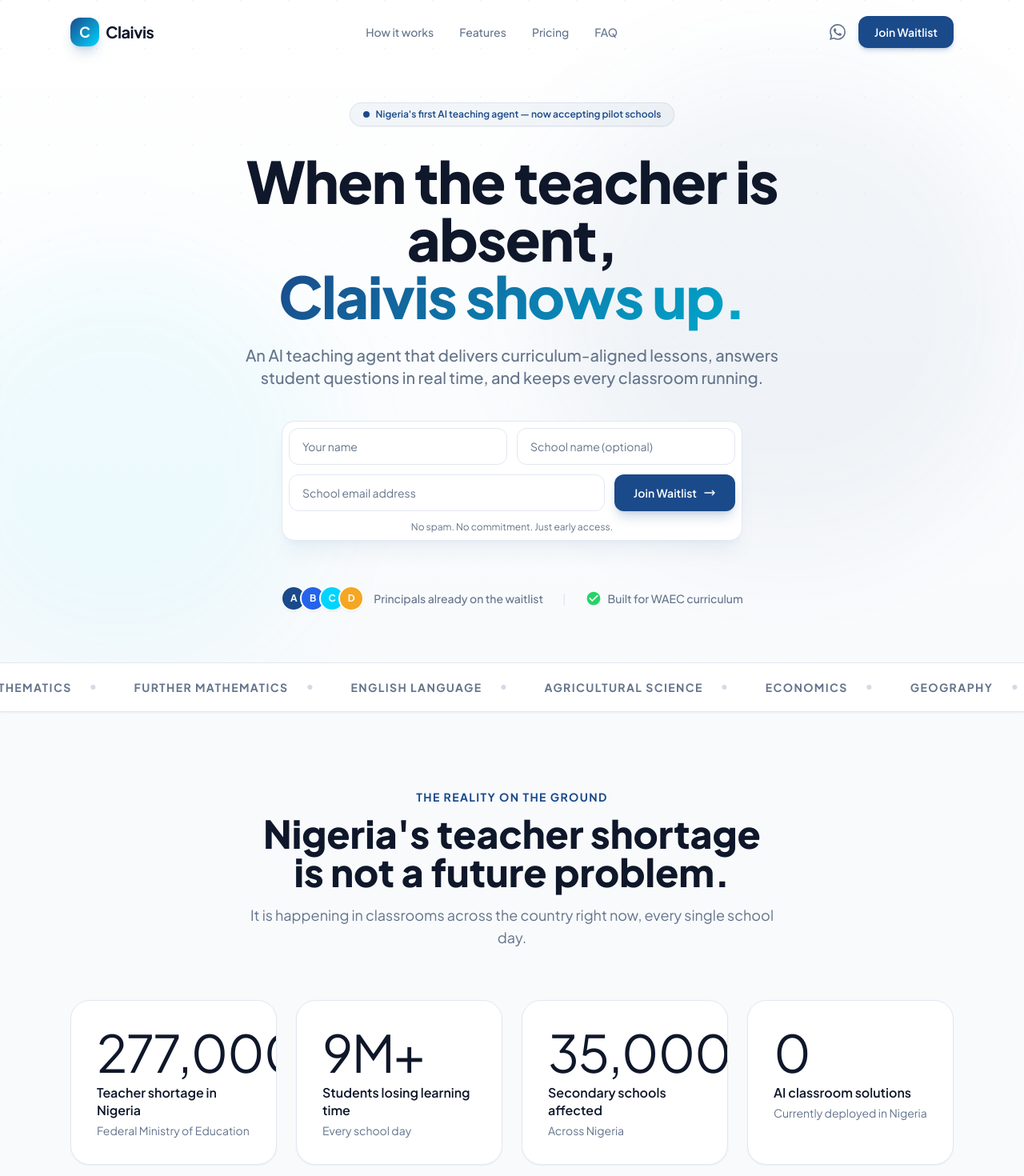
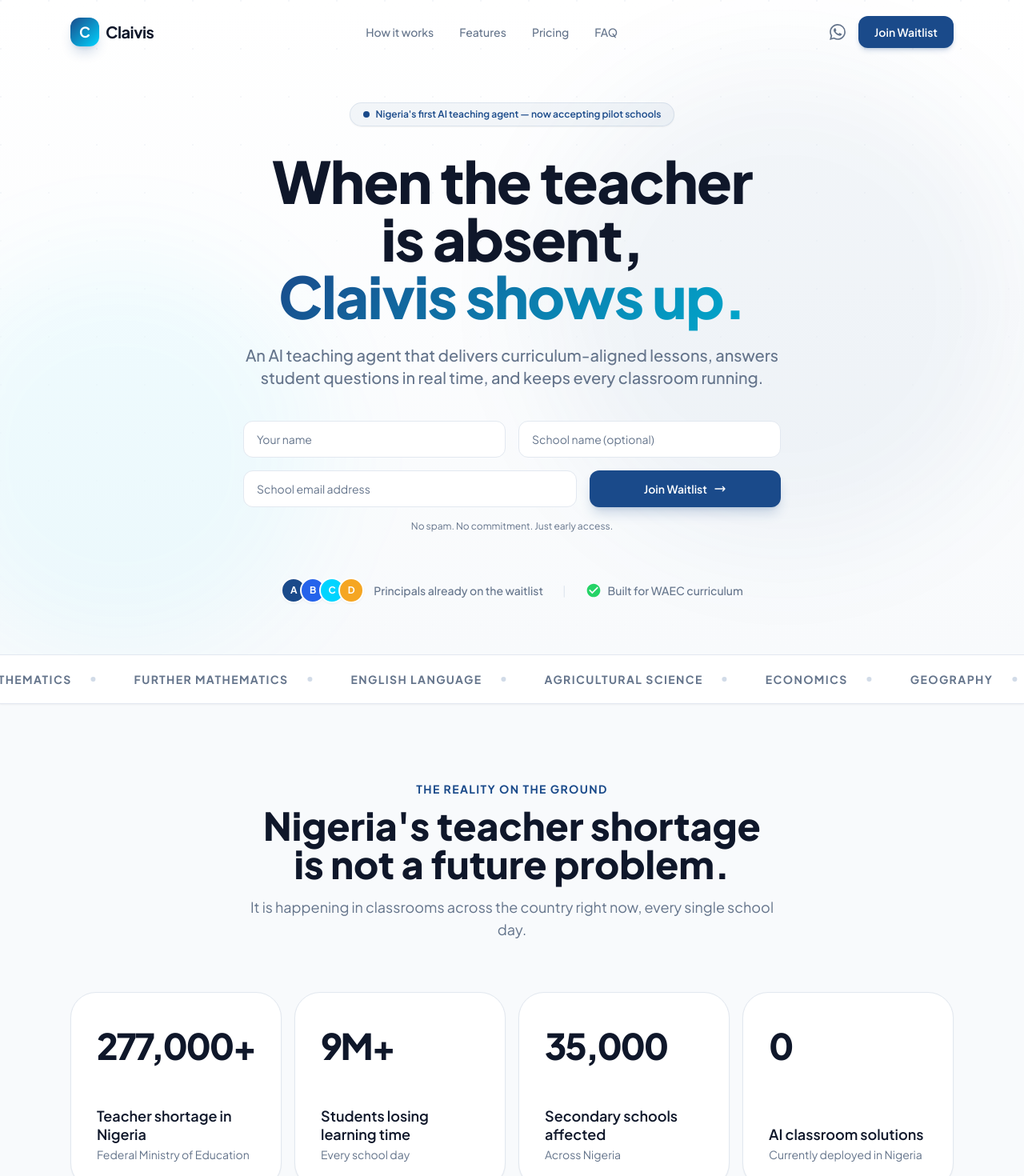
Before and after one commit to claivis-org/claivis-landing, a Next.js app: page / in a window 1280 px wide. Shown: the top 1470 px of the page at 80% size. Built offline with nearby package versions, Linux system fonts and the light colour scheme.

Commit message:
feat: adjust hero headline and remove white background card on the waitlist form

```diff
--- a/app/page.tsx
+++ b/app/page.tsx
@@ -78,14 +78,14 @@
   }
 
   return (
-    <form onSubmit={handleSubmit} className={`space-y-3 ${variant === 'inline' ? 'max-w-lg mx-auto' : ''}`}>
-      <div className="grid grid-cols-1 sm:grid-cols-2 gap-3">
+    <form onSubmit={handleSubmit} className={`space-y-4 ${variant === 'inline' ? 'max-w-lg mx-auto' : ''}`}>
+      <div className="flex flex-col md:flex-row gap-4">
         <input
           type="text"
           placeholder="Your name"
           value={name}
           onChange={e => setName(e.target.value)}
-          className={`input-glow w-full rounded-xl px-4 py-3 text-sm transition-colors ${isFooter ? 'bg-navy-mid border border-white/10 text-white placeholder-white/30 focus:border-accent' : 'bg-surface border border-border text-text-main placeholder-text-muted focus:border-blue'}`}
+          className={`input-glow flex-1 rounded-xl px-4 py-3 text-sm transition-colors ${isFooter ? 'bg-navy-mid border border-white/10 text-white placeholder-white/30 focus:border-accent' : 'bg-surface border border-border text-text-main placeholder-text-muted focus:border-blue'}`}
           required
         />
         <input
@@ -93,22 +93,22 @@
           placeholder="School name (optional)"
           value={school}
           onChange={e => setSchool(e.target.value)}
-          className={`input-glow w-full rounded-xl px-4 py-3 text-sm transition-colors ${isFooter ? 'bg-navy-mid border border-white/10 text-white placeholder-white/30 focus:border-accent' : 'bg-surface border border-border text-text-main placeholder-text-muted focus:border-blue'}`}
+          className={`input-glow flex-1 rounded-xl px-4 py-3 text-sm transition-colors ${isFooter ? 'bg-navy-mid border border-white/10 text-white placeholder-white/30 focus:border-accent' : 'bg-surface border border-border text-text-main placeholder-text-muted focus:border-blue'}`}
         />
       </div>
-      <div className="flex flex-col sm:flex-row gap-3">
+      <div className="flex flex-col md:flex-row gap-4">
         <input
           type="email"
           placeholder="School email address"
           value={email}
           onChange={e => setEmail(e.target.value)}
-          className={`input-glow flex-1 rounded-xl px-4 py-3 text-sm transition-colors ${isFooter ? 'bg-navy-mid border border-white/10 text-white placeholder-white/30 focus:border-accent' : 'bg-surface border border-border text-text-main placeholder-text-muted focus:border-blue'}`}
+          className={`input-glow flex-[2] rounded-xl px-4 py-3 text-sm transition-colors ${isFooter ? 'bg-navy-mid border border-white/10 text-white placeholder-white/30 focus:border-accent' : 'bg-surface border border-border text-text-main placeholder-text-muted focus:border-blue'}`}
           required
         />
         <button
           type="submit"
           disabled={state === 'loading'}
-          className={`btn-primary flex-shrink-0 font-semibold text-sm px-6 py-3 rounded-xl transition-all flex items-center justify-center gap-2 disabled:opacity-60 disabled:cursor-not-allowed ${isFooter ? 'bg-accent text-navy hover:bg-white' : 'bg-blue text-white hover:bg-blue/90 shadow-lg shadow-blue/20 hover:shadow-blue/30'}`}
+          className={`btn-primary flex-1 font-semibold text-sm px-6 py-3 rounded-xl transition-all flex items-center justify-center gap-2 disabled:opacity-60 disabled:cursor-not-allowed ${isFooter ? 'bg-accent text-navy hover:bg-white' : 'bg-blue text-white hover:bg-blue/90 shadow-lg shadow-blue/20 hover:shadow-blue/30'}`}
         >
           {state === 'loading' ? (
             <span className="flex items-center gap-2">
@@ -348,7 +348,8 @@
 
           {/* Headline */}
           <h1 className="text-5xl md:text-7xl font-extrabold leading-[1.1] mb-6 text-text-main" style={{ fontFamily: 'var(--font-display)', letterSpacing: '-0.02em' }}>
-            When the teacher is absent,<br />
+            When the teacher<br />
+            is absent,<br />
             <span className="gradient-text">Claivis shows up.</span>
           </h1>
 
@@ -358,7 +359,7 @@
           </p>
 
           {/* Waitlist form */}
-          <div className="max-w-xl mx-auto mb-8 bg-white p-2 rounded-2xl shadow-xl shadow-blue/5 border border-border">
+          <div className="max-w-2xl mx-auto mb-8">
             <WaitlistForm variant="hero" />
           </div>
 
@@ -405,13 +406,17 @@
           <p className="text-text-muted mt-4 max-w-2xl mx-auto text-lg">It is happening in classrooms across the country right now, every single school day.</p>
         </div>
 
-        <div className="grid grid-cols-1 sm:grid-cols-2 md:grid-cols-4 gap-6">
+        <div className="grid grid-cols-1 sm:grid-cols-2 md:grid-cols-4 gap-4">
           {stats.map((s, i) => (
-            <div key={i} className={`card-hover reveal reveal-delay-${i + 1} bg-white rounded-3xl p-8 border border-border shadow-sm relative overflow-hidden group`}>
-              <div className="absolute top-0 left-0 w-full h-1 bg-gradient-to-r from-blue to-accent opacity-0 group-hover:opacity-100 transition-opacity" />
-              <div className="stat-number text-text-main mb-2 tracking-tighter">{s.num}</div>
-              <p className="text-text-main font-semibold leading-snug mb-1">{s.label}</p>
-              <p className="text-text-muted text-sm">{s.sub}</p>
+            <div key={i} className={`card-hover reveal reveal-delay-${i + 1} bg-white rounded-[2rem] p-6 md:p-8 border border-border shadow-sm relative overflow-hidden group flex flex-col justify-between h-full`}>
+              <div className="absolute top-0 left-0 w-full h-1.5 bg-gradient-to-r from-blue to-accent opacity-0 group-hover:opacity-100 transition-opacity" />
+              <div className="mb-8">
+                <div className="text-text-main mb-3 tracking-tighter font-extrabold" style={{ fontFamily: 'var(--font-display)', fontSize: 'clamp(1.75rem, 3.5vw, 3rem)' }}>{s.num}</div>
+              </div>
+              <div>
+                <p className="text-text-main font-semibold leading-tight text-lg mb-1">{s.label}</p>
+                <p className="text-text-muted text-sm">{s.sub}</p>
+              </div>
             </div>
           ))}
         </div>
```
